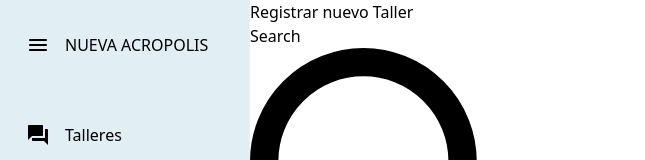
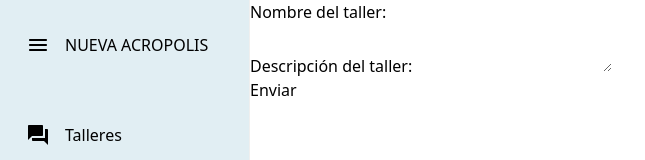
Before and after one commit to mgutierreza1/NuevaAcropolis, a React (Vite) app: page /workshop/create_workshop in a window 1280 px wide. Shown: the top 160 px of the page, without its empty margins (0-645 px from the left). Built offline with nearby package versions, Linux system fonts and the light colour scheme; no server answers.

Commit message:
add register workshop

```diff
--- a/package.json
+++ b/package.json
@@ -17,6 +17,7 @@
     "@mui/material": "^6.0.2",
     "react": "^18.3.1",
     "react-dom": "^18.3.1",
+    "react-hook-form": "^7.53.0",
     "react-pro-sidebar": "^1.1.0",
     "react-router-dom": "^6.26.1"
   },
--- a/src/core/routes/routes.jsx
+++ b/src/core/routes/routes.jsx
@@ -7,9 +7,13 @@ export const router = createBrowserRouter([
         element: <MainLayout />,
         children: [
             {
-                path: "/",
-                element: <MainContainer />,
+                path: "",
                 children: [
+                    {
+                        index: true,
+                        path: "",
+                        element: <MainContainer />,
+                    },
                     {
                         path: "page1",
                         element: <Page1 />,
@@ -18,8 +22,12 @@ export const router = createBrowserRouter([
             },
             {
                 path: "workshop",
-                element: <WorkshopContainer />,
                 children: [
+                    {
+                        path: "",
+                        index: true,
+                        element: <WorkshopContainer />,
+                    },
                     {
                         path: "create_workshop",
                         element: <CreateWorkshopContainer />
--- a/src/modules/workshop/containers/CreateWorkshopContainer.jsx
+++ b/src/modules/workshop/containers/CreateWorkshopContainer.jsx
@@ -1,11 +1,85 @@
-import React from 'react';
+import { useForm } from "react-hook-form";
+import { useRegisterWorkshop } from "../hooks/useRegisterWorkshop.hook";
 
 const CreateWorkshopContainer = () => {
-    return (
-        <>
-        <div>Create Workshop</div>
-    </>
-    );
+  const { saveWorkshop, loading, error } = useRegisterWorkshop();
+  const {
+    register,
+    handleSubmit,
+    formState: { errors },
+  } = useForm({
+    defaultValues: {
+      name: "",
+      description: "",
+    },
+  });
+
+  const onSubmit = handleSubmit((data) => {
+    saveWorkshop(data);
+    console.log(data);
+  });
+
+  return (
+    <form
+      onSubmit={onSubmit}
+      className="max-w-md mx-auto mt-8 p-6 bg-white rounded-lg shadow-md"
+    >
+      <div className="mb-4">
+        <label
+          htmlFor="name"
+          className="block text-gray-700 text-sm font-bold mb-2"
+        >
+          Nombre del taller:
+        </label>
+        <input
+          type="text"
+          id="name"
+          className="w-full px-3 py-2 border border-gray-300 rounded-md focus:outline-none focus:ring-2 focus:ring-blue-500"
+          {...register("name", {
+            required: {
+              value: true,
+              message: "El nombre del taller es requerido.",
+            },
+          })}
+        />
+        {errors.name && (
+          <span className="text-red-500 text-xs italic">
+            {errors.name.message}
+          </span>
+        )}
+      </div>
+      <div className="mb-4">
+        <label
+          htmlFor="description"
+          className="block text-gray-700 text-sm font-bold mb-2"
+        >
+          Descripción del taller:
+        </label>
+        <textarea
+          id="description"
+          className="w-full px-3 py-2 border border-gray-300 rounded-md focus:outline-none focus:ring-2 focus:ring-blue-500"
+          {...register("description", {
+            required: {
+              value: true,
+              message: "La descripción del taller es requerida.",
+            },
+          })}
+        />
+        {errors.description && (
+          <span className="text-red-500 text-xs italic">
+            {errors.description.message}
+          </span>
+        )}
+      </div>
+      <button
+        type="submit"
+        className="w-full bg-blue-500 hover:bg-blue-700 text-white font-bold py-2 px-4 rounded focus:outline-none focus:shadow-outline"
+      >
+        {loading ? "Cargando..." : "Enviar"}
+      </button>
+      <div>{error ? error : ""}</div>
+    </form>
+  );
 };
 
 export default CreateWorkshopContainer;
--- a/src/modules/workshop/containers/MainContainer.jsx
+++ b/src/modules/workshop/containers/MainContainer.jsx
@@ -1,10 +1,12 @@
-import { React, useEffect } from 'react';
-import CustomTable from '../../../core/components/CustomTable.component.jsx';
-import { useWorkshops } from '../hooks/userWorkshop.hook.jsx';
+import { useEffect } from "react";
+import { useNavigate } from "react-router-dom";
+import CustomTable from "../../../core/components/CustomTable.component.jsx";
+import { useWorkshops } from "../hooks/useWorkshop.hook.jsx";
 
 const WorkshopContainer = () => {
+  const navigate = useNavigate();
   const { workshops, getAll, laoding, error } = useWorkshops();
-    const headers = ['name', 'description'];
+  const headers = ["name", "description"];
 
   useEffect(() => {
     getAll();
@@ -20,18 +22,22 @@ const WorkshopContainer = () => {
     // Aquí puedes agregar la lógica para editar el item
   };
 
+  const handleClick = () => {
+    navigate("/workshop/create_workshop");
+  };
+
   return (
     <>
       <button
+        onClick={handleClick}
         type="button"
         className="focus:outline-none text-white bg-green-700 hover:bg-green-800 focus:ring-4 focus:ring-green-300 font-medium rounded-lg text-sm px-5 py-2.5 me-2 mb-2 dark:bg-green-600 dark:hover:bg-green-700 dark:focus:ring-green-800"
       >
         Registrar nuevo Taller
       </button>
-            {
-                laoding ?
+      {laoding ? (
         <p>Cargando...</p>
-                    :
+      ) : (
         <CustomTable
           headers={headers}
           data={workshops}
@@ -40,8 +46,8 @@ const WorkshopContainer = () => {
           onDelete={handleDelete}
           onEdit={handleEdit}
         />
-            }
-            {error && <p style={{ color: 'red' }}>{error}</p>}
+      )}
+      {error && <p style={{ color: "red" }}>{error}</p>}
     </>
   );
 };
--- /dev/null
+++ b/src/modules/workshop/hooks/useRegisterWorkshop.hook.jsx
@@ -0,0 +1,24 @@
+import { useCallback, useState } from "react";
+import { saveWorkshops } from "../services/workshops.service";
+
+
+export function useRegisterWorkshop() {
+    const [error, setError] = useState(null);
+    const [loading, setLoading] = useState(false);
+
+    const saveWorkshop = useCallback(async ({ name, description }) => {
+        setLoading(true);
+        setError(null);
+        try {
+            const result = await saveWorkshops({ name, description });
+            setLoading(false);
+            return result;
+        } catch (e) {
+            setError(e.message);
+            setLoading(false);
+            throw e;
+        }
+    }, []);
+
+    return { saveWorkshop, loading, error };
+}
--- a/src/modules/workshop/services/workshops.service.js
+++ b/src/modules/workshop/services/workshops.service.js
@@ -23,10 +23,15 @@ export const getAllWorkshops = async () => {
 
 export const saveWorkshops = async ({ name, description }) => {
     try {
-        const response  = await fetch(API_URL, {
+        const response = await fetch(API_URL, {
+            method: 'POST',
             headers: {
                 'Content-Type': 'application/json'
-            }
+            },
+            body: JSON.stringify({
+                name: name,
+                description: description,
+            })
         });
 
     } catch (e) {
```
Also changed, not shown: src/modules/workshop/hooks/useWorkshop.hook.jsx (renamed from src/modules/workshop/hooks/userWorkshop.hook.jsx), 1 other file (tests, documents, lock files or other folders). Lines whose indentation alone changed are shown as unchanged.
